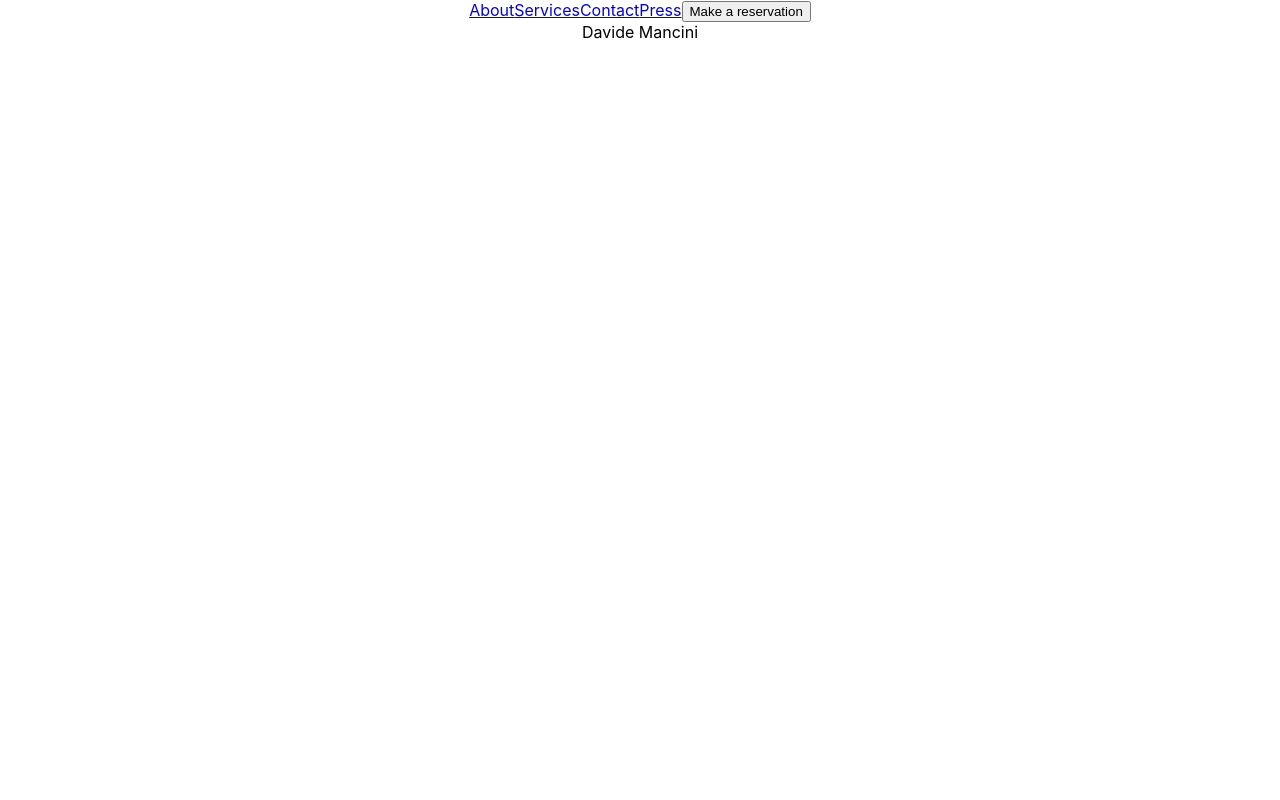
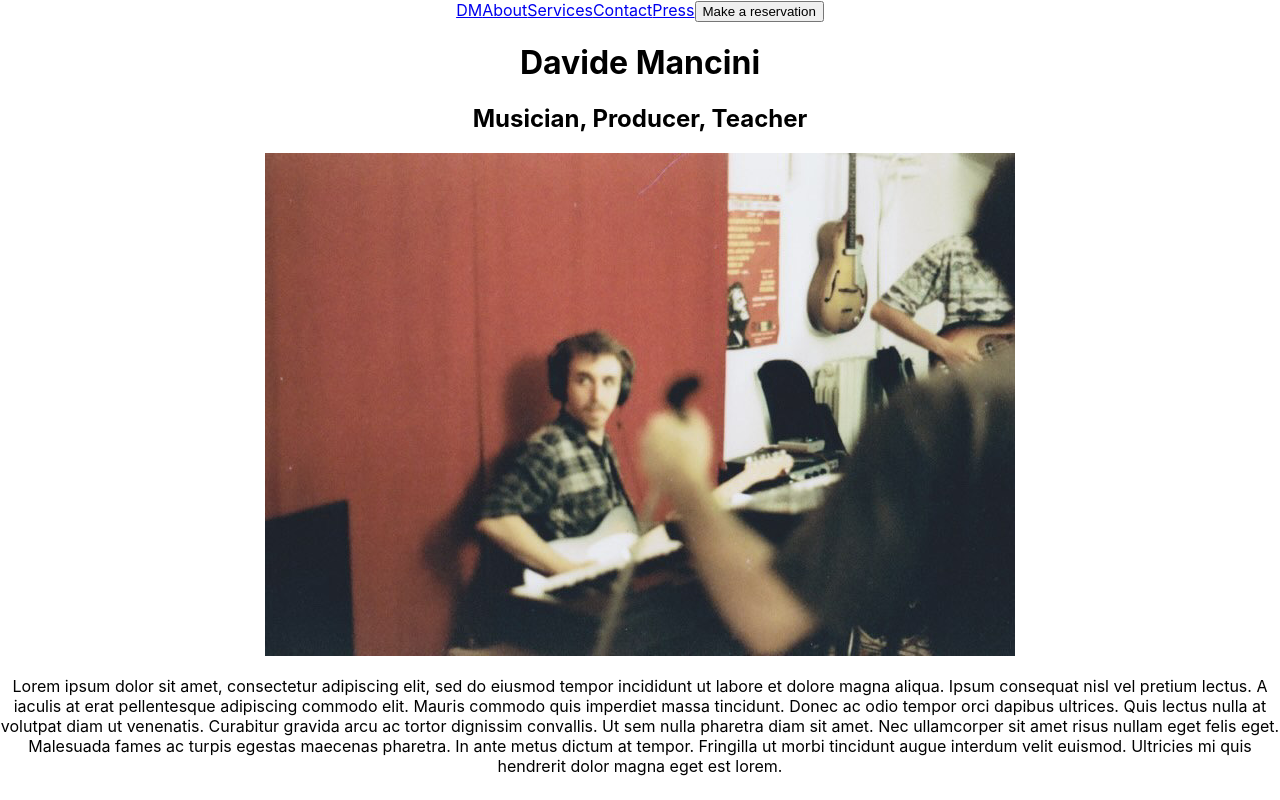
Before and after one commit to sforesi/davide-portfolio, a React (Create React App) app: page / in a window 1280 px wide. Built offline with nearby package versions, Linux system fonts and the light colour scheme.

Commit message:
add hp pic and add text to home.js

```diff
--- a/src/components/Nav.js
+++ b/src/components/Nav.js
@@ -5,6 +5,7 @@ import { Link } from 'react-router-dom';
 const Nav = () => {
   return (
     <div>
+      <Link to='/'>DM</Link>
       <Link to='/about'>About</Link>
       <Link to='/services'>Services</Link>
       <Link to='/contact'>Contact</Link>
--- a/src/pages/Home.js
+++ b/src/pages/Home.js
@@ -1,10 +1,15 @@
 import React from 'react';
 import Nav from '../components/Nav';
+import Home_bg from '../images/davide-homepage-pic.JPG'
 
 const Home = props => {
   return (
     <div>
-      Davide Mancini
+      <h1>Davide Mancini</h1>
+      <h2>Musician, Producer, Teacher</h2>
+      <img src={Home_bg} alt='bg'/>
+      <p>Lorem ipsum dolor sit amet, consectetur adipiscing elit, sed do eiusmod tempor incididunt ut labore et dolore magna aliqua. Ipsum consequat nisl vel pretium lectus. A iaculis at erat pellentesque adipiscing commodo elit. Mauris commodo quis imperdiet massa tincidunt. Donec ac odio tempor orci dapibus ultrices. Quis lectus nulla at volutpat diam ut venenatis. Curabitur gravida arcu ac tortor dignissim convallis. Ut sem nulla pharetra diam sit amet. Nec ullamcorper sit amet risus nullam eget felis eget. Malesuada fames ac turpis egestas maecenas pharetra. In ante metus dictum at tempor. Fringilla ut morbi tincidunt augue interdum velit euismod. Ultricies mi quis hendrerit dolor magna eget est lorem.</p>
+
     </div>
   );
 };
```
Also changed, not shown: src/images/davide-homepage-pic.JPG (added).
